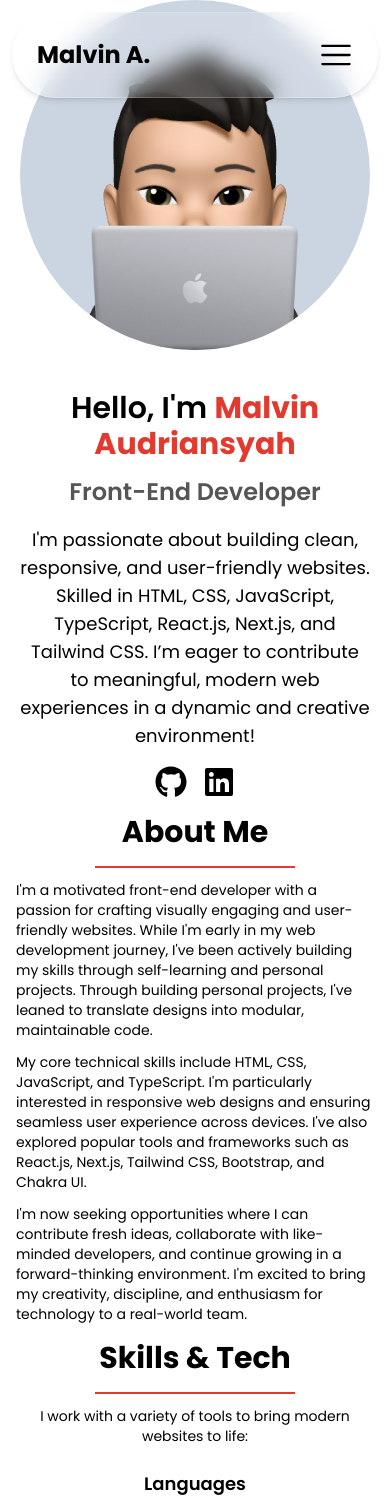
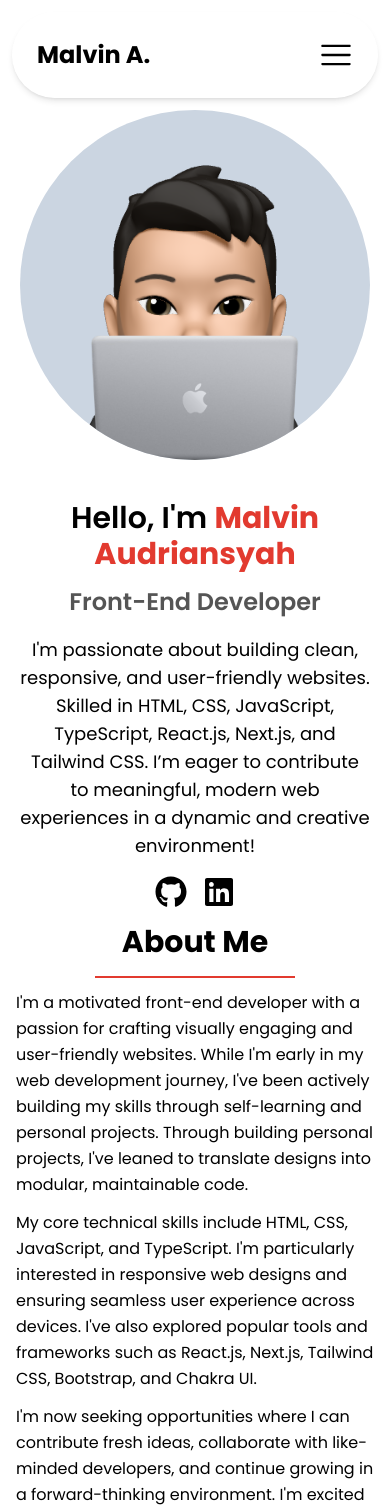
Before and after one commit to malvz22/portfolio-website-next, a Next.js app: page / in a window 390 px wide. Shown: the top 1511 px of the page. Built offline with nearby package versions, Linux system fonts and the light colour scheme.

Commit message:
updated font size and line heights for mobile layout

```diff
--- a/src/app/components/Navbar.tsx
+++ b/src/app/components/Navbar.tsx
@@ -17,7 +17,7 @@ export default function Navbar() {
 
   return (
     <div className="flex flex-col items-center">
-      <div className="w-full max-w-full items-center px-3 py-3 fixed top-0 left-0 z-[1000]">
+      <div className="w-full max-w-full items-center px-3 py-3 sticky lg:fixed top-0 left-0 z-[1000]">
         <header className="mx-auto flex flex-row bg-white/10 backdrop-blur-md border border-white/20 rounded-full shadow-md items-center text-black justify-between w-full max-w-[1200px] z-[100] p-6">
           <Link href={"#"}>
             <h1 className="font-bold text-[24px] dark:text-white">Malvin A.</h1>
--- a/src/app/page.tsx
+++ b/src/app/page.tsx
@@ -155,7 +155,7 @@ export default function Home() {
           <div className="flex flex-col gap-3 max-w-full">
             <Heading centered={true} title="About Me" />
             <div className="flex flex-col md:flex-row gap-4 items-center w-full max-w-full">
-              <div className="w-full max-w-full text-start text-sm md:text-base lg:text-lg ">
+              <div className="w-full max-w-full text-start text-base lg:text-lg leading-relaxed">
                 <p className="mb-3">
                   I'm a motivated front-end developer with a passion for
                   crafting visually engaging and user-friendly websites. While
@@ -183,7 +183,7 @@ export default function Home() {
           </div>
           <div className="flex flex-col gap-3 w-full max-w-full">
             <Heading title="Skills & Tech" centered={true} />
-            <p className="text-sm md:text-base lg:text-lg mb-3 text-center">
+            <p className="text-base lg:text-lg mb-3 text-center leading-relaxed">
               I work with a variety of tools to bring modern websites to life:
             </p>
 
@@ -207,7 +207,7 @@ export default function Home() {
                               sizes="100%"
                             />
                           </div>
-                          <p>{skills.name}</p>
+                          <p className="text-base lg:text-lg">{skills.name}</p>
                         </div>
                       </div>
                     ))}
```
